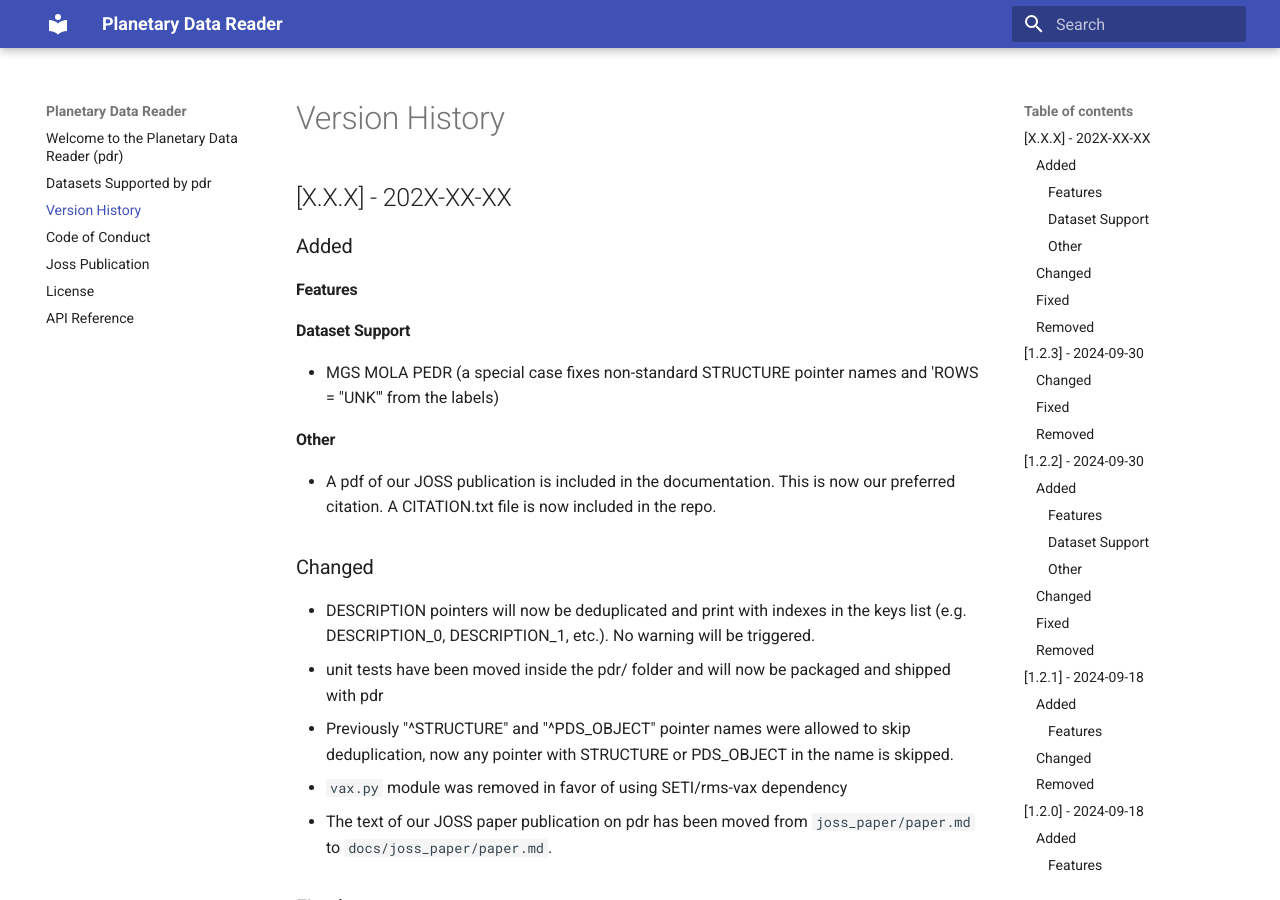
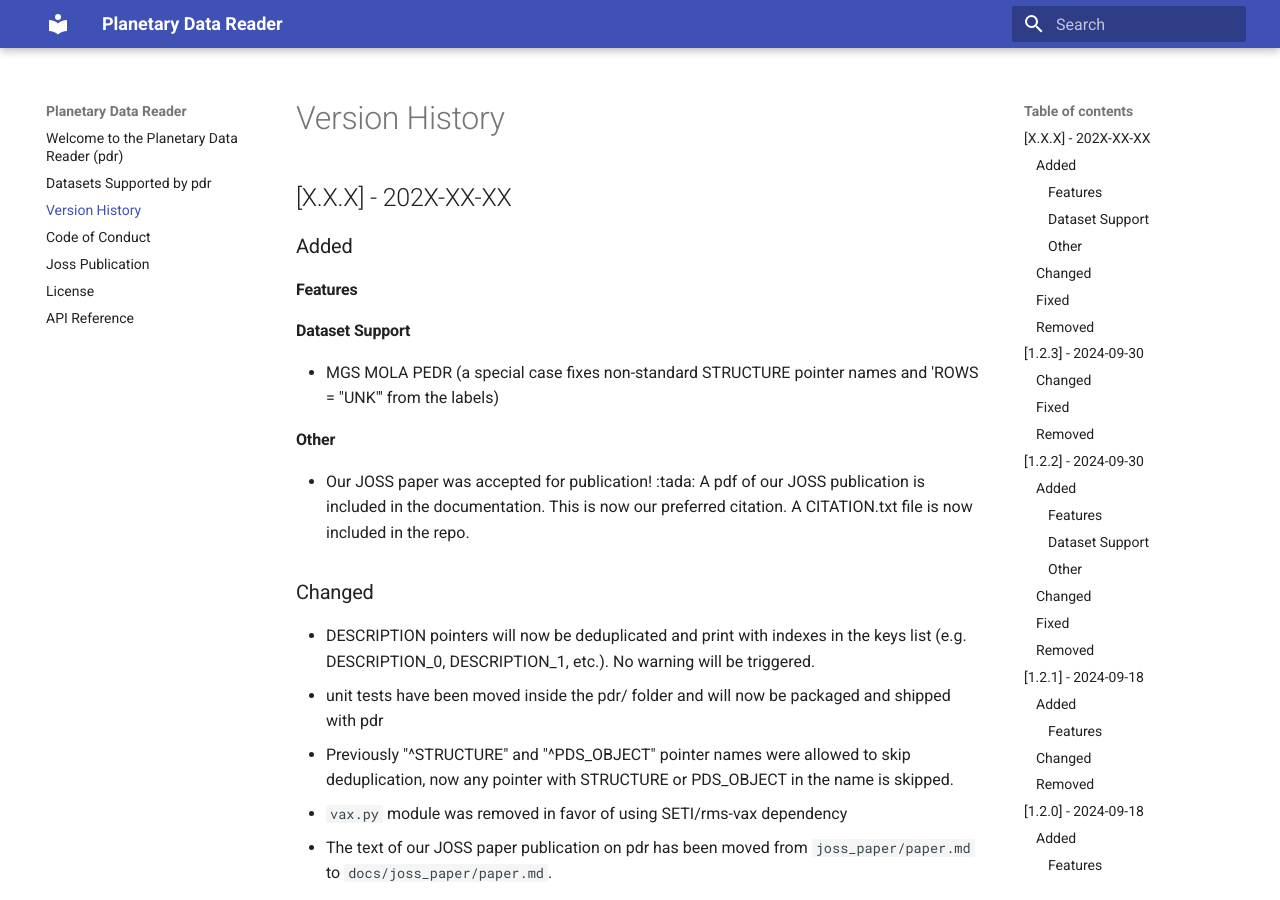
Before and after one commit to MillionConcepts/pdr, an MkDocs documentation site: the page built from docs/version_history.md, in a window 1280 px wide and 900 px high. Built offline with MkDocs 1.6.1 and Material for MkDocs 9.7.7, drawn with Linux system fonts in a browser that asks for light colours.

Commit message:
changes to version history doc

```diff
--- a/docs/version_history.md
+++ b/docs/version_history.md
@@ -11,8 +11,9 @@
   'ROWS = "UNK"' from the labels)
 
 #### Other
-- A pdf of our JOSS publication is included in the documentation. This is now
-  our preferred citation. A CITATION.txt file is now included in the repo.
+- Our JOSS paper was accepted for publication! :tada: A pdf of our JOSS
+  publication is included in the documentation. This is now our preferred
+  citation. A CITATION.txt file is now included in the repo.
 
 ### Changed
 - DESCRIPTION pointers will now be deduplicated and print with indexes in the
```
